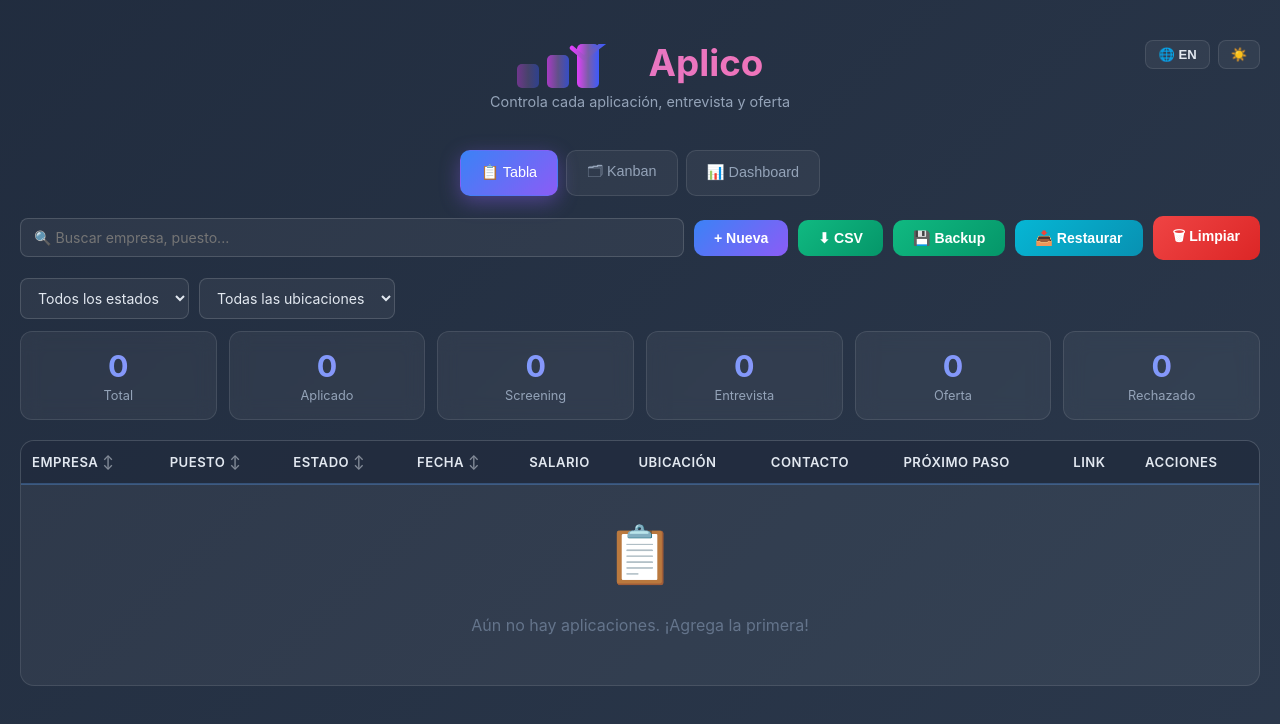
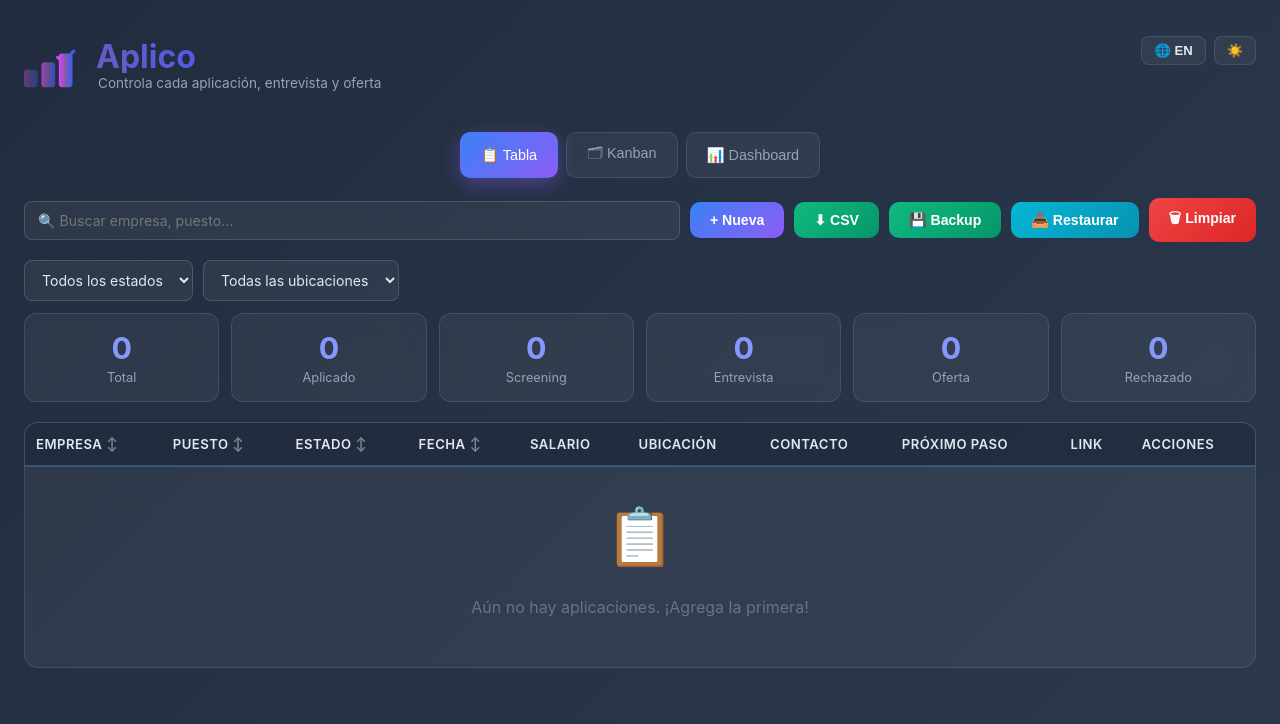
Before and after one commit to luiselizondotech-dotcom/job-tracker, a plain HTML site: page docs/index.html in a window 1280 px wide. Drawn offline with Linux system fonts and the light colour scheme.

Commit message:
fix: logo completo, header izquierda, padding ajustado

```diff
--- a/docs/index.html
+++ b/docs/index.html
@@ -44,24 +44,27 @@
     animation: gradientShift 15s ease infinite;
     min-height: 100vh;
     color: var(--text);
-    padding: 20px;
+    padding: 16px 24px;
     overflow-x: hidden;
     transition: background 0.5s ease, color 0.3s ease;
   }
   @keyframes gradientShift { 0%,100%{background-position:0% 50%} 50%{background-position:100% 50%} }
   .container { max-width: 1500px; margin: 0 auto; }
-  header { text-align: center; padding: 20px 0; animation: fadeInDown 0.8s ease; position: relative; }
+  header { text-align: left; padding: 16px 0 12px 0; animation: fadeInDown 0.8s ease; position: relative; display: flex; align-items: center; gap: 16px; }
   @keyframes fadeInDown { from{opacity:0;transform:translateY(-30px)} to{opacity:1;transform:translateY(0)} }
+  .header-brand { display: flex; flex-direction: column; gap: 2px; }
   h1 {
-    font-size: 2.3rem;
-    background: linear-gradient(90deg, #60a5fa, #a78bfa, #f472b6);
+    font-size: 2rem;
+    display: flex; align-items: center; gap: 10px;
+    background: linear-gradient(90deg, #E040FB, #7B5EA7, #3D5AFE);
     background-size: 200% auto;
     -webkit-background-clip: text; background-clip: text;
     -webkit-text-fill-color: transparent;
     animation: shine 3s linear infinite;
+    line-height: 1;
   }
   @keyframes shine { to{background-position:200% center} }
-  .subtitle { color: var(--text-muted); font-size: 0.9rem; margin-top: 5px; }
+  .subtitle { color: var(--text-muted); font-size: 0.85rem; margin-top: 0; padding-left: 2px; }
 
   /* ---- HEADER CONTROLS ---- */
   .header-controls {
@@ -337,8 +340,7 @@
 <body>
 <div class="container">
   <header>
-    <h1>
-      <svg width="120" height="44" viewBox="0 0 120 44" style="vertical-align:middle;margin-right:12px;" aria-label="Aplico logo">
+    <svg width="56" height="68" viewBox="0 0 90 68" aria-label="Aplico logo" style="flex-shrink:0;">
       <defs>
         <linearGradient id="lg" x1="0%" y1="0%" x2="100%" y2="0%">
           <stop offset="0%" stop-color="#E040FB"/>
@@ -346,15 +348,17 @@
           <stop offset="100%" stop-color="#3D5AFE"/>
         </linearGradient>
       </defs>
+      <!-- check arriba de la barra 3, dentro del viewBox -->
+      <polyline points="54,20 63,28 80,10" fill="none" stroke="url(#lg)" stroke-width="5" stroke-linecap="round" stroke-linejoin="round"/>
       <!-- barras ascendentes -->
-        <rect x="0"  y="20" width="22" height="24" rx="5" fill="url(#lg)" opacity="0.4"/>
-        <rect x="30" y="11" width="22" height="33" rx="5" fill="url(#lg)" opacity="0.7"/>
-        <rect x="60" y="0"  width="22" height="44" rx="5" fill="url(#lg)"/>
-        <!-- check sobre barra 3 -->
-        <polyline points="55,-12 67,-2 88,-18" fill="none" stroke="url(#lg)" stroke-width="4.5" stroke-linecap="round" stroke-linejoin="round" transform="translate(0,16)"/>
-      </svg>Aplico
-    </h1>
+      <rect x="0"  y="40" width="22" height="28" rx="5" fill="url(#lg)" opacity="0.4"/>
+      <rect x="28" y="28" width="22" height="40" rx="5" fill="url(#lg)" opacity="0.7"/>
+      <rect x="56" y="14" width="22" height="54" rx="5" fill="url(#lg)"/>
+    </svg>
+    <div class="header-brand">
+      <h1>Aplico</h1>
       <p class="subtitle" data-i18n="subtitle">Controla cada aplicación, entrevista y oferta</p>
+    </div>
     <div class="header-controls">
       <button class="lang-btn" id="langBtn" onclick="toggleLang()">🌐 EN</button>
       <button class="theme-btn" id="themeBtn" onclick="toggleTheme()">☀️</button>
```
Lines whose indentation alone changed are shown as unchanged.
